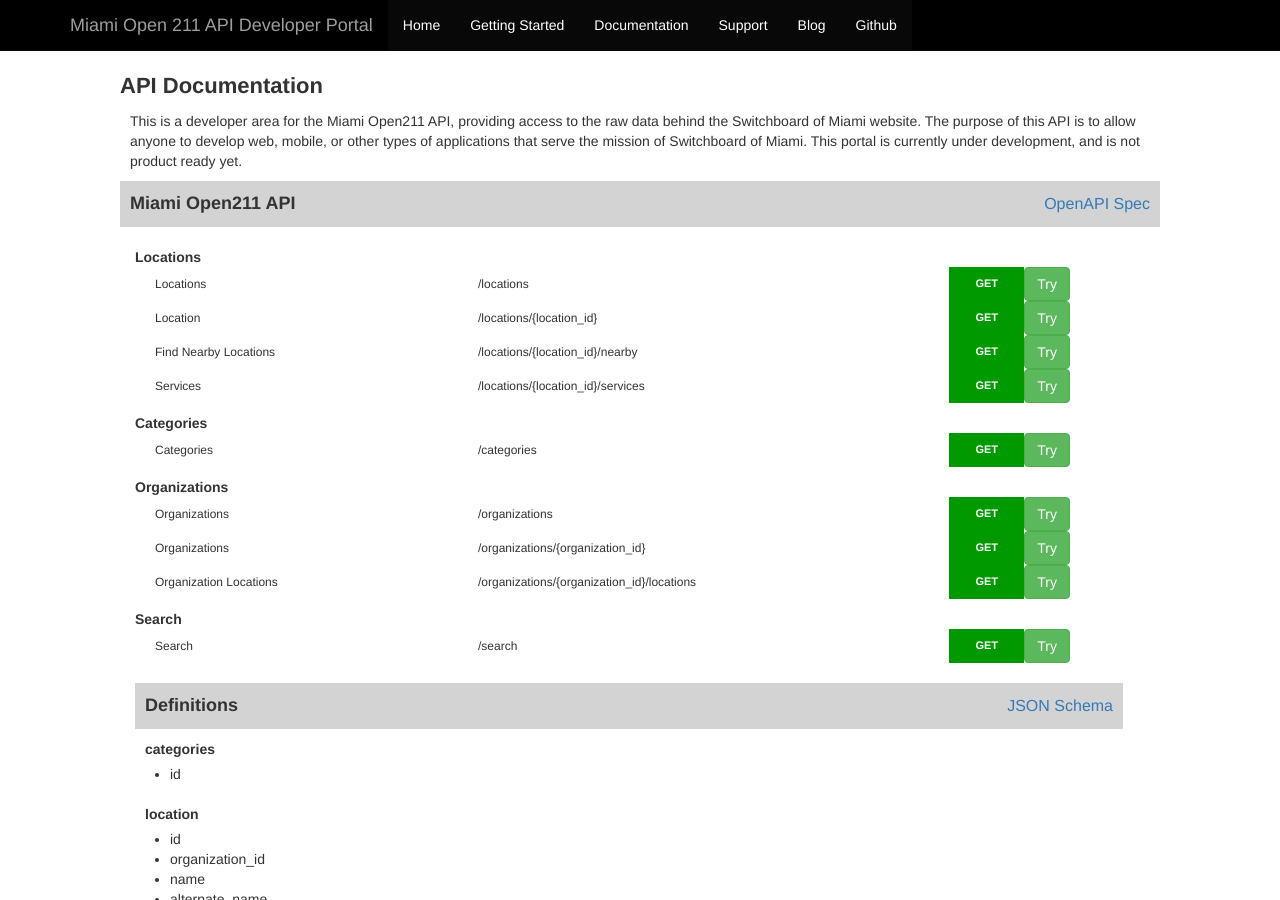
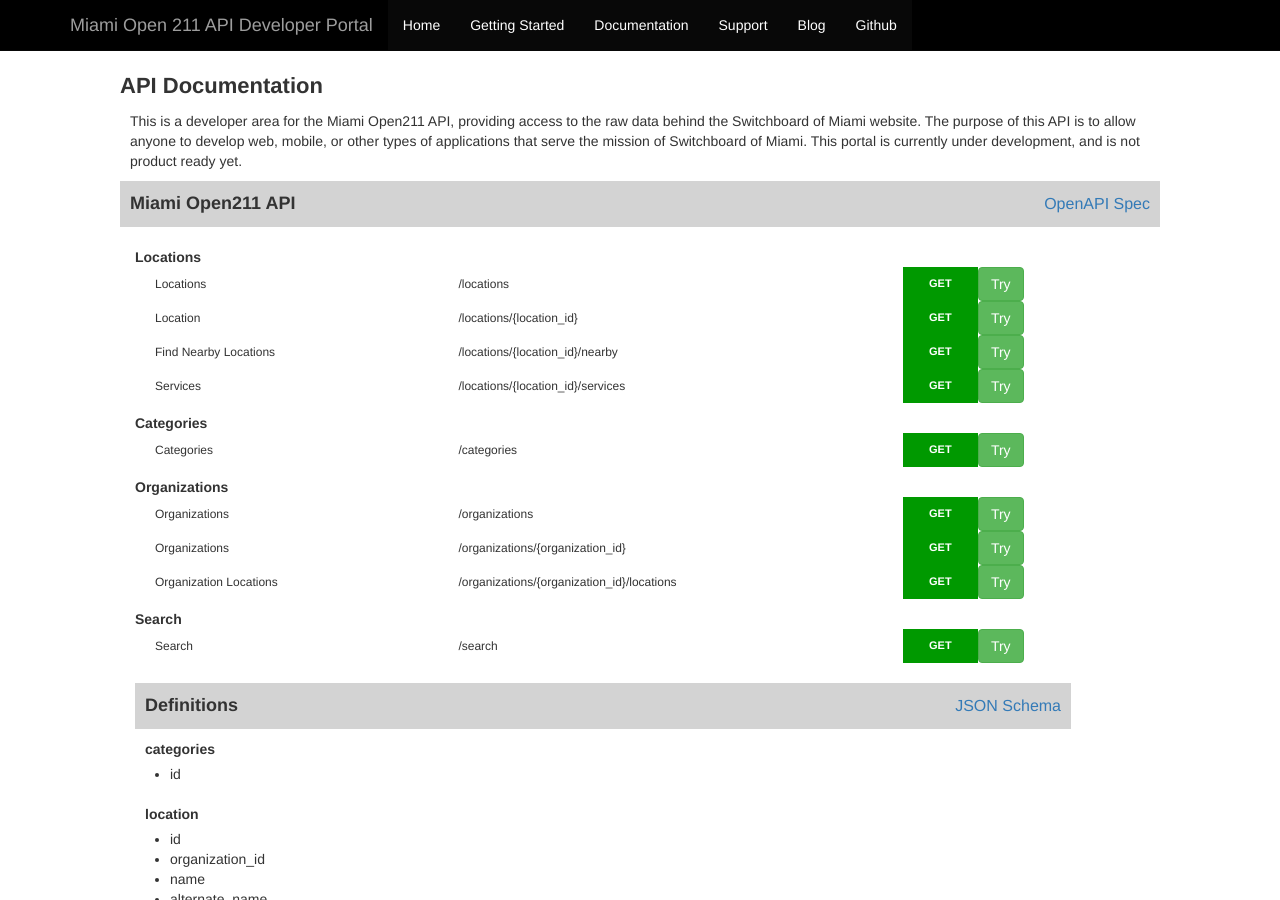
Before and after one commit to xrysanthos/developer-portal, a Jekyll site: the page built from documentation/index.html, in a window 1280 px wide and 900 px high. Built offline with Jekyll 4.4.1, drawn with Linux system fonts in a browser that asks for light colours; nearby versions of some CDN libraries; library files that are not in the unit come from our copies.

Commit message:
change padding

```diff
--- a/documentation/index.html
+++ b/documentation/index.html
@@ -233,7 +233,7 @@
                     <tr id="methods-for-{{ pathname }}">
                       <td colspan="2">
 
-                        <table width="95%" border="0" style="margin-left: 15px; margin-right: 15px;">
+                        <table width="90%" border="0" style="margin-left: 15px;">
                           {% assign taglist = '' %}
                           {% for spec in openapi_spec_json %}
                             {% for path in spec.paths %}
```
